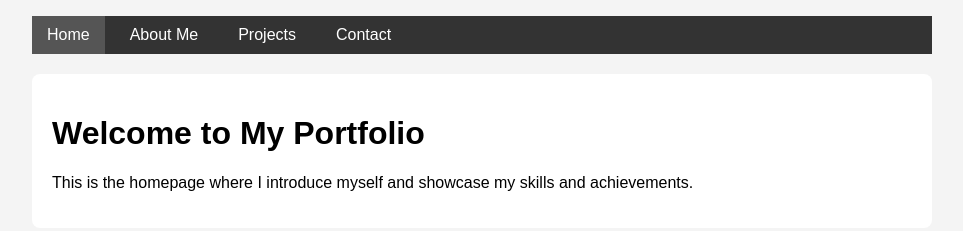
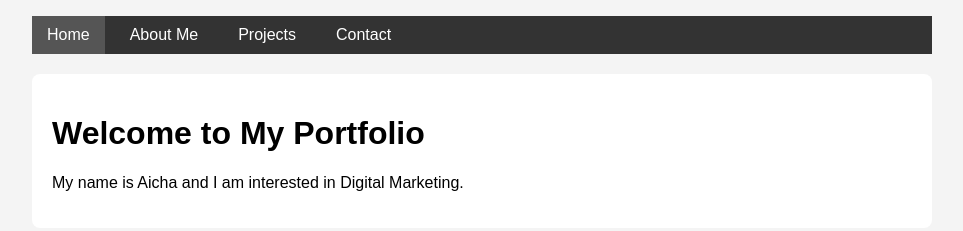
Before and after one commit to AichaMbongo/Git-Github-essentials-practice, a plain HTML site: page index.html in a window 1280 px wide. Shown: the whole page, without its empty margins (158-1121 px from the left). Drawn offline with Linux system fonts and the light colour scheme.

Commit message:
feat: update landing page with personal details
described an area of interest

issue #2

```diff
--- a/index.html
+++ b/index.html
@@ -18,7 +18,7 @@
 
   <header>
     <h1>Welcome to My Portfolio</h1>
-    <p>This is the homepage where I introduce myself and showcase my skills and achievements.</p>
+    <p>My name is Aicha and I am interested in Digital Marketing.</p>
   </header>
 
 </body>
```
